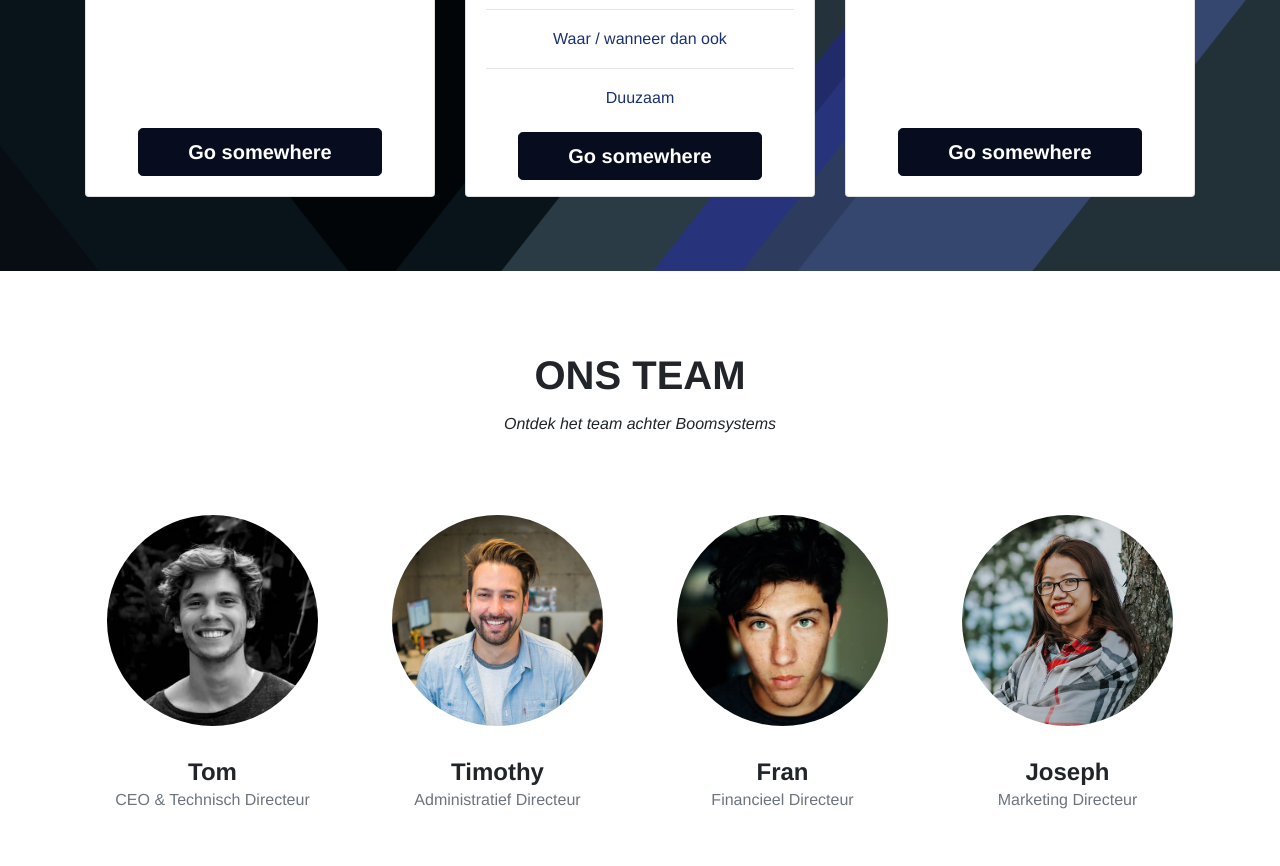
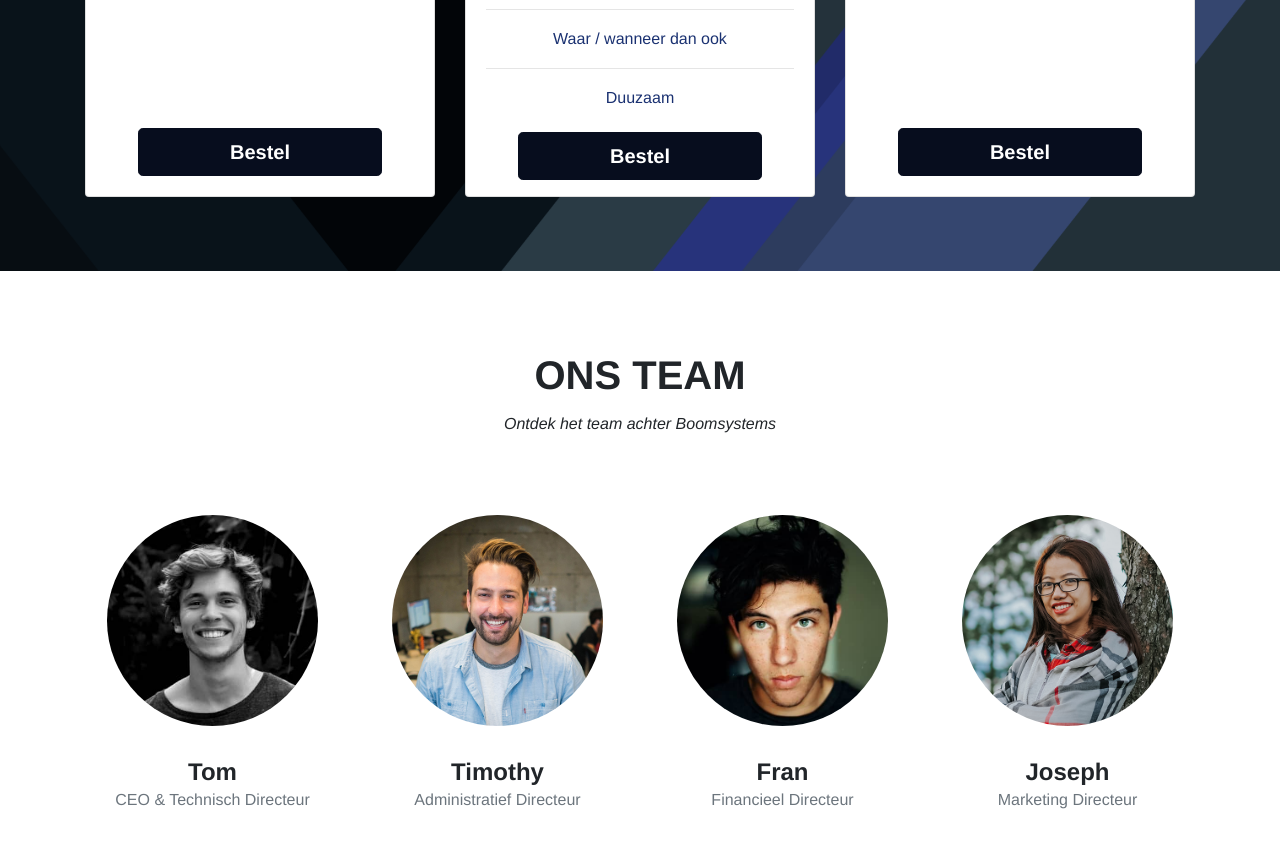
Before and after one commit to TomVVl/Boomsystems, a website: page index.html in a window 1280 px wide. Shown: the part 4660-5526 px from the top of the page. Drawn offline with Linux system fonts and the light colour scheme.

Commit message:
Button change

```diff
--- a/index.html
+++ b/index.html
@@ -293,7 +293,7 @@
 
 
                     </div>
-                    <a href="#" class="btn btn-primary btn-lg">Go somewhere</a>
+                    <a href="#" class="btn btn-primary btn-lg">Bestel</a>
                 </div>
             </div>
             <div class="col-lg-4 col-12">
@@ -317,7 +317,7 @@
                         <hr>
                         <p class="card-text">Duuzaam</p>
                     </div>
-                    <a href="#" class="btn btn-primary btn-lg">Go somewhere</a>
+                    <a href="#" class="btn btn-primary btn-lg">Bestel</a>
                 </div>
             </div>
             <div class="col-lg-4 col-12 ">
@@ -338,7 +338,7 @@
                         <p class="card-text">±  360° geluid</p>
 
                     </div>
-                    <a href="#" class="btn btn-primary btn-lg">Go somewhere</a>
+                    <a href="#" class="btn btn-primary btn-lg">Bestel</a>
                 </div>
             </div>
         </div>
```
